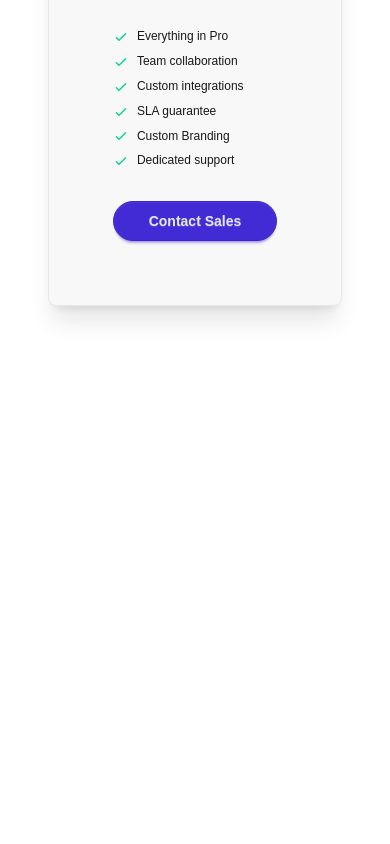
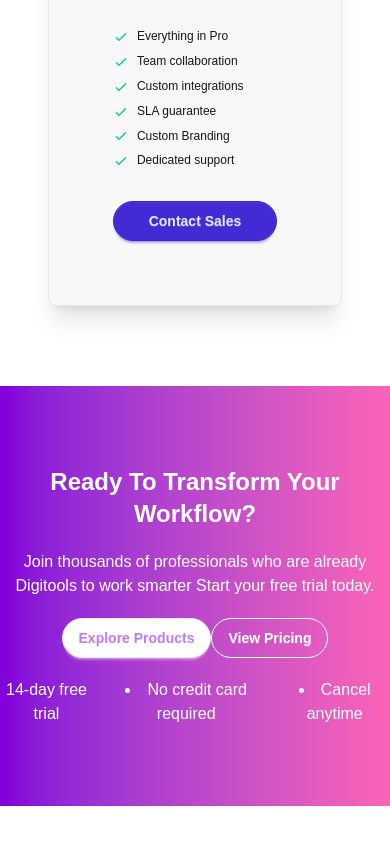
Before and after one commit to codeHasib/PH-B13-A6-DIGI-TOOLS, a React (Vite) app: page / in a window 390 px wide. Shown: the part 8722-9566 px from the top of the page. Before the commit the page ends 9068 px from the top, so only its background shows below. Built offline with nearby package versions, Linux system fonts and the light colour scheme.

Commit message:
add ready-banner section with responsiveness

```diff
--- a/src/App.jsx
+++ b/src/App.jsx
@@ -10,6 +10,7 @@ import { ToastContainer } from "react-toastify";
 import CartParent from "./components/CartParent/CartParent";
 import StepsParent from "./components/StepsParent/StepsParent";
 import OfferParent from "./components/OfferParent/OfferParent";
+import Ready from "./components/Ready/Ready";
 
 const productData = axios.get("/src/assets/tools.json");
 
@@ -53,7 +54,7 @@ function App() {
       )}
       <StepsParent></StepsParent>
       <OfferParent></OfferParent>
-
+      <Ready></Ready>
       <ToastContainer></ToastContainer>
     </>
   );
--- /dev/null
+++ b/src/components/Ready/Ready.jsx
@@ -0,0 +1,30 @@
+import React from "react";
+
+const Ready = () => {
+  return (
+    <div className="bg-linear-to-r from-purple-700 to-pink-400 text-center py-20 text-white space-y-5 my-10">
+      <h2 className="text-2xl font-bold lg:text-4xl md:text-3xl">
+        Ready To Transform Your Workflow?
+      </h2>
+      <p>
+        Join thousands of professionals who are already Digitools to work
+        smarter Start your free trial today.
+      </p>
+      <div>
+        <button className="btn bg-white text-purple-400 rounded-4xl">
+          Explore Products
+        </button>
+        <button className="btn btn-ghost border border-white text-white rounded-4xl">
+          View Pricing
+        </button>
+      </div>
+      <ul className="flex justify-center items-center gap-4">
+        <li>14-day free trial</li>
+        <li className="list-disc list-inside">No credit card required</li>
+        <li className="list-disc list-inside">Cancel anytime</li>
+      </ul>
+    </div>
+  );
+};
+
+export default Ready;
```
